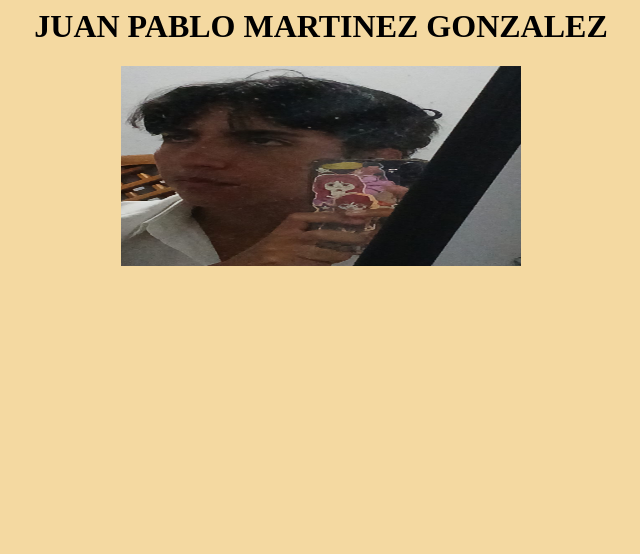
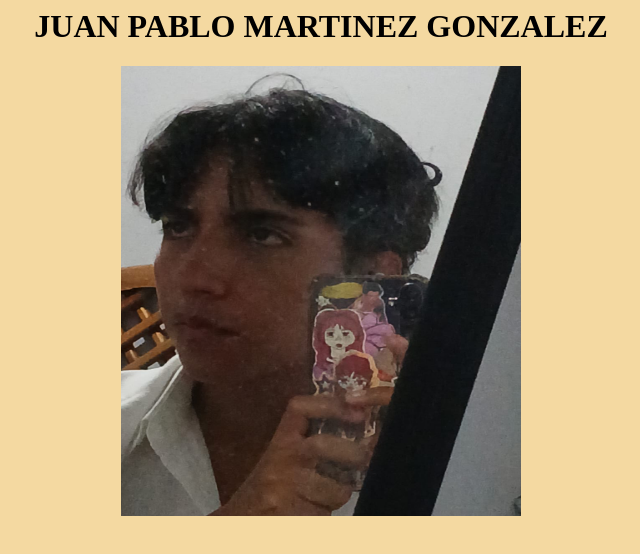
Before and after one commit to spao0/spao0.github.io, a plain HTML site: page index.html in a window 1280 px wide. Shown: the whole page, without its empty margins (319-959 px from the left). Drawn offline with Linux system fonts and the light colour scheme.

Commit message:
Update index.html

```diff
--- a/index.html
+++ b/index.html
@@ -5,7 +5,7 @@
 <h1>
 <center> JUAN PABLO MARTINEZ GONZALEZ </center> </h1>
   <center>
-<img src="yo.jpg" alt="no" width="400" height="200"> </center>
+<img src="yo.jpg" alt="no" width="400" height="450"> </center>
 
 
 </html>
```
